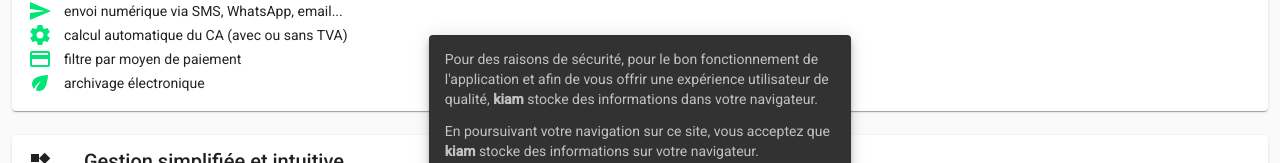
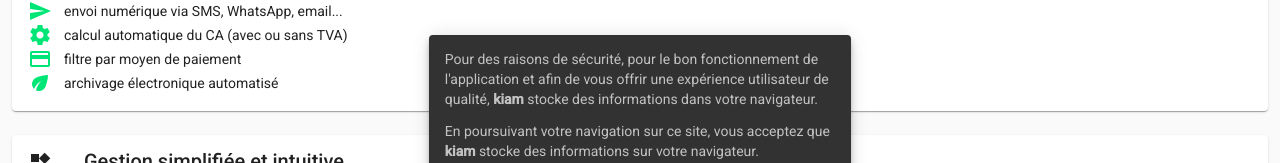
Before and after one commit to trendev/kiam-welcome, an Angular app: page /home in a window 1280 px wide. Shown: the part 509-672 px from the top of the page. Built offline with nearby package versions, Linux system fonts and the light colour scheme.

Commit message:
update bill details

```diff
--- a/src/app/home/home.component.html
+++ b/src/app/home/home.component.html
@@ -59,7 +59,7 @@
                 </div>
                 <div class="item">
                     <mat-icon color="accent">eco</mat-icon>
-                    <span>archivage électronique</span>
+                    <span>archivage électronique automatisé</span>
                 </div>
             </mat-card-content>
         </mat-card>
```
